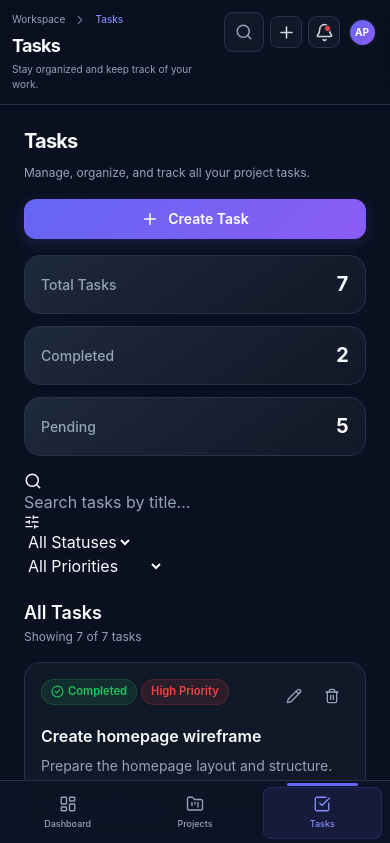
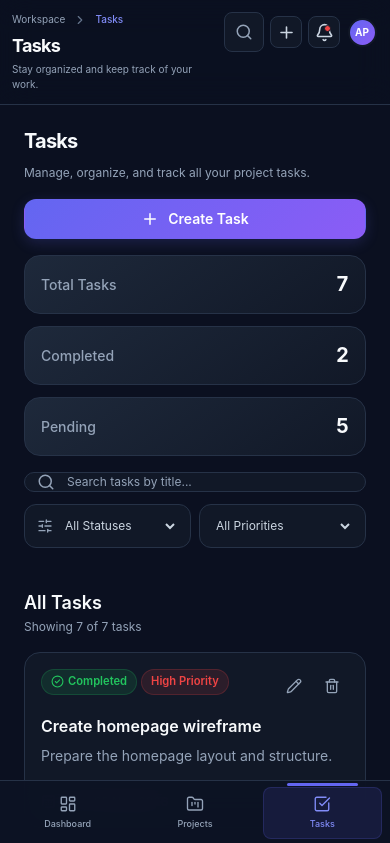
Before and after one commit to amolpawar24/ProjectFlow, a React (Vite) app: page /tasks in a window 390 px wide. Shown: the top 843 px of the page. Built offline with nearby package versions, Linux system fonts and the light colour scheme.

Commit message:
feat: add styles for TaskFilters component with responsive design and improved accessibility

```diff
--- a/src/styles/pages/tasks/components/_taskFilters.css
+++ b/src/styles/pages/tasks/components/_taskFilters.css
@@ -0,0 +1,204 @@
+
+/* =========================================================
+   PROJECTFLOW - TASK FILTERS
+========================================================= */
+
+/* ===================== CONTAINER ===================== */
+
+.task-filters {
+  display: flex;
+  align-items: center;
+  justify-content: space-between;
+  gap: var(--spacing-4);
+  width: 100%;
+  margin-bottom: var(--spacing-6);
+}
+
+/* ===================== SEARCH ===================== */
+
+.task-filters__search {
+  display: flex;
+  align-items: center;
+  gap: var(--spacing-3);
+  flex: 1;
+  min-width: 0;
+  max-width: 440px;
+  height: 46px;
+  padding: 0 var(--spacing-4);
+  color: var(--color-text-muted);
+  background: var(--color-surface);
+  border: 1px solid var(--color-border);
+  border-radius: var(--radius-lg);
+  transition:
+    border-color var(--transition-fast),
+    box-shadow var(--transition-fast);
+}
+
+.task-filters__search:focus-within {
+  border-color: var(--color-border-focus);
+  box-shadow: 0 0 0 3px var(--color-primary-muted);
+}
+
+.task-filters__search svg {
+  flex-shrink: 0;
+}
+
+.task-filters__search input {
+  width: 100%;
+  min-width: 0;
+  height: 100%;
+  padding: 0;
+  color: var(--color-text-primary);
+  font-family: inherit;
+  font-size: var(--font-size-sm);
+  background: transparent;
+  border: none;
+  outline: none;
+}
+
+.task-filters__search input::placeholder {
+  color: var(--color-text-muted);
+}
+
+.task-filters__search input::-webkit-search-cancel-button {
+  cursor: pointer;
+}
+
+/* ===================== FILTER CONTROLS ===================== */
+
+.task-filters__controls {
+  display: flex;
+  align-items: center;
+  justify-content: flex-end;
+  gap: var(--spacing-3);
+  flex-wrap: wrap;
+}
+
+.task-filters__select-wrapper {
+  display: flex;
+  align-items: center;
+  gap: var(--spacing-2);
+  min-width: 160px;
+  height: 46px;
+  padding: 0 var(--spacing-3);
+  color: var(--color-text-muted);
+  background: var(--color-surface);
+  border: 1px solid var(--color-border);
+  border-radius: var(--radius-lg);
+  transition:
+    border-color var(--transition-fast),
+    box-shadow var(--transition-fast);
+}
+
+.task-filters__select-wrapper:focus-within {
+  border-color: var(--color-border-focus);
+  box-shadow: 0 0 0 3px var(--color-primary-muted);
+}
+
+.task-filters__select-wrapper svg {
+  flex-shrink: 0;
+}
+
+.task-filters__select-wrapper select {
+  width: 100%;
+  min-width: 0;
+  height: 100%;
+  color: var(--color-text-secondary);
+  font-family: inherit;
+  font-size: var(--font-size-sm);
+  background: transparent;
+  border: none;
+  outline: none;
+  cursor: pointer;
+}
+
+.task-filters__select-wrapper select option {
+  color: var(--color-text-primary);
+  background: var(--color-surface-elevated);
+}
+
+/* ===================== RESPONSIVE ===================== */
+
+/* XXL - 1400px */
+@media (min-width: 1400px) {
+  .task-filters {
+    gap: var(--spacing-5);
+  }
+}
+
+/* LG - 992px */
+@media (max-width: 991px) {
+  .task-filters__search {
+    max-width: 360px;
+  }
+
+  .task-filters__select-wrapper {
+    min-width: 145px;
+  }
+}
+
+/* MD - 768px */
+@media (max-width: 767px) {
+  .task-filters {
+    align-items: stretch;
+    flex-direction: column;
+  }
+
+  .task-filters__search {
+    max-width: none;
+  }
+
+  .task-filters__controls {
+    justify-content: flex-start;
+  }
+
+  .task-filters__select-wrapper {
+    flex: 1;
+  }
+}
+
+/* SM - 576px */
+@media (max-width: 575px) {
+  .task-filters__controls {
+    display: grid;
+    grid-template-columns: repeat(2, minmax(0, 1fr));
+    width: 100%;
+  }
+
+  .task-filters__select-wrapper {
+    min-width: 0;
+  }
+}
+
+/* XS - 480px */
+@media (max-width: 479px) {
+  .task-filters {
+    gap: var(--spacing-3);
+    margin-bottom: var(--spacing-5);
+  }
+
+  .task-filters__search,
+  .task-filters__select-wrapper {
+    height: 44px;
+  }
+
+  .task-filters__search {
+    padding: 0 var(--spacing-3);
+  }
+
+  .task-filters__search input,
+  .task-filters__select-wrapper select {
+    font-size: var(--font-size-xs);
+  }
+
+  .task-filters__controls {
+    gap: var(--spacing-2);
+  }
+}
+
+/* XXS - 320px */
+@media (max-width: 319px) {
+  .task-filters__controls {
+    grid-template-columns: 1fr;
+  }
+}
```
